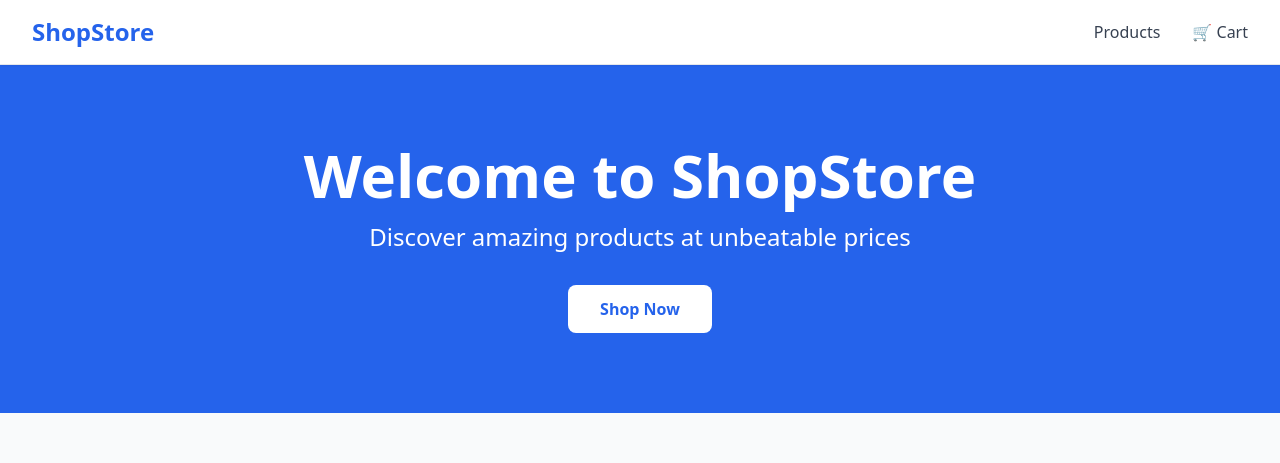
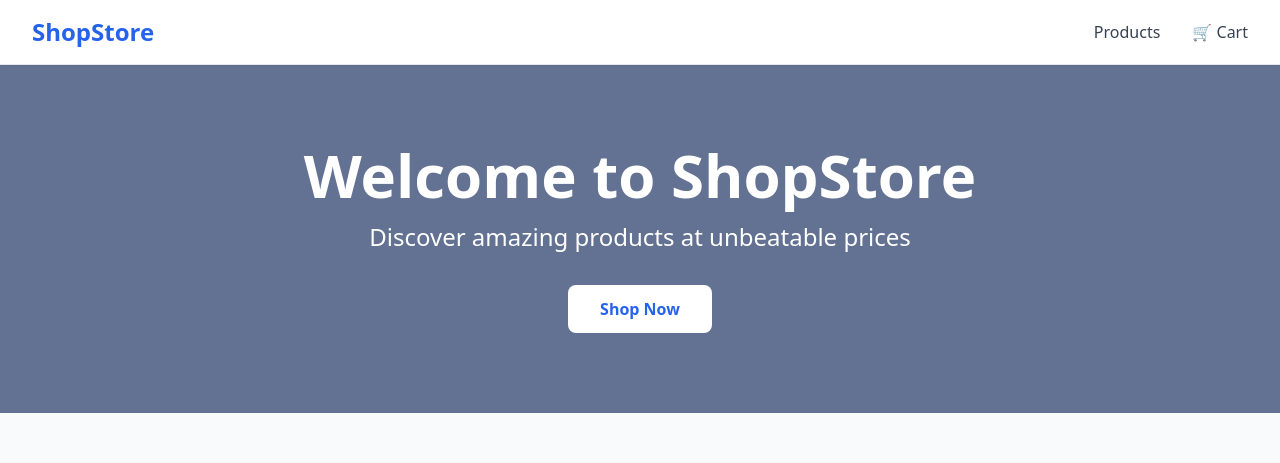
Before and after one commit to itz-sidd/E-Commerce-website, a React (Vite) app: page / in a window 1280 px wide. Shown: the top 463 px of the page. Built offline with nearby package versions, Linux system fonts and the light colour scheme.

Commit message:
Update hero section background color to grayish-blue
cgen-0382f0e9ec3a4bcaa1fa22ba33f91bf8

```diff
--- a/src/pages/HomePage.jsx
+++ b/src/pages/HomePage.jsx
@@ -9,7 +9,7 @@ function HomePage() {
   return (
     <div className="min-h-screen bg-gray-50">
       {/* Hero Section */}
-      <section className="bg-blue-600 text-white py-20">
+      <section className="text-white py-20" style={{ backgroundColor: 'rgba(99, 114, 146, 1)' }}>
         <div className="max-w-7xl mx-auto px-4 sm:px-6 lg:px-8 text-center">
           <h1 className="text-4xl md:text-6xl font-bold mb-4">
             Welcome to ShopStore
```
